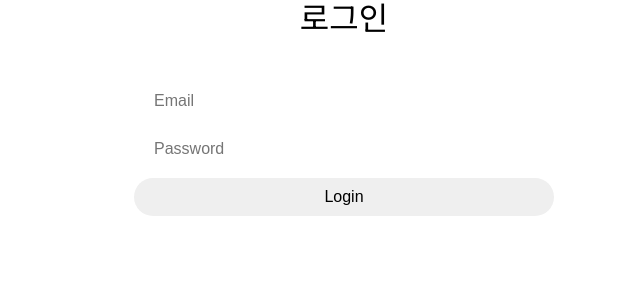
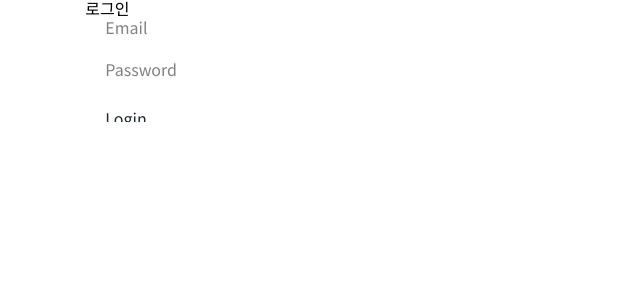
Before and after one commit to Dev-FE-3/toy-project2-team2, a React (Vite) app: page /login in a window 1280 px wide. Shown: the top 300 px of the page, without its empty margins (296-936 px from the left). Built offline with nearby package versions, Linux system fonts and the light colour scheme; a web font is replaced by a local one.

Commit message:
Feat : login, title input component

```diff
--- a/src/pages/login/Login.jsx
+++ b/src/pages/login/Login.jsx
@@ -4,41 +4,13 @@ import { signInWithEmailAndPassword } from "firebase/auth";
 import { FirebaseError } from "@firebase/util";
 import { useNavigate } from "react-router-dom";
 import { useState } from "react";
+import Input from "../../shared/components/input/LoginInput";
 
-const Title = styled.h1`
-  font-size: 32px;
-`;
+const Title = styled.h1``;
 
-const Wrapper = styled.div`
-  height: 100%;
-  display: flex;
-  flex-direction: column;
-  align-items: center;
-  width: 420px;
-`;
+const Wrapper = styled.div``;
 
-const Form = styled.form`
-  margin-top: 50px;
-  margin-bottom: 10px;
-  display: flex;
-  flex-direction: column;
-  gap: 10px;
-  width: 100%;
-`;
-
-const Input = styled.input`
-  padding: 10px 20px;
-  border-radius: 50px;
-  border: none;
-  width: 100%;
-  font-size: 16px;
-  &[type="submit"] {
-    cursor: pointer;
-    &:hover {
-      opacity: 0.8;
-    }
-  }
-`;
+const Form = styled.form``;
 
 const Error = styled.span`
   font-weight: 600;
--- a/src/shared/components/ProtectedRoute.jsx
+++ b/src/shared/components/ProtectedRoute.jsx
@@ -1,7 +1,6 @@
 import { Navigate } from "react-router-dom";
 import { auth } from "../../firebase";
 
-// eslint-disable-next-line react/prop-types
 const ProtectedRoute = ({ children }) => {
   const user = auth.currentUser;
   return user === null ? <Navigate to="/login" /> : children;
--- /dev/null
+++ b/src/shared/components/input/LoginInput.js
@@ -0,0 +1,19 @@
+import { styled } from "styled-components";
+
+const Input = styled.input`
+  padding: 10px 20px;
+  border-radius: 50px;
+  border: none;
+  width: 100%; /* 부모 요소의 너비에 맞게 100%로 설정 */
+  height: 22px; /* 원하는 높이로 고정 */
+  font-size: 16px;
+  margin-bottom: 20px;
+  color: var(--text-primary);
+  &::placeholder {
+    color: var(--text-disabled); /* 입력 전 placeholder 색상 */
+  }
+  align-self: stretch;
+  box-sizing: border-box; /* padding과 border를 포함하여 총 크기 계산 */
+`;
+
+export default Input;
--- a/src/shared/components/styles/GlobalStyle.jsx
+++ b/src/shared/components/styles/GlobalStyle.jsx
@@ -1,6 +1,6 @@
-import { createGlobalStyle } from 'styled-components'
-import reset from 'styled-reset'
-import './fonts.css'
+import { createGlobalStyle } from "styled-components";
+import reset from "styled-reset";
+import "./fonts.css";
 
 const GlobalStyle = createGlobalStyle`
 	:root {
@@ -10,7 +10,9 @@ const GlobalStyle = createGlobalStyle`
 
 		/* background-color */
 		--background-color: #EEE;
+		--background-color-3: #F9F9F9;
 		--disabled: #D9D9D9;
+		--white: #FFF;
 
 		/* text-color */
 		--text-primary: #1E2A2E;
@@ -31,16 +33,20 @@ const GlobalStyle = createGlobalStyle`
 	button {
     border: none;
     cursor: pointer;
-  }
+    }
 
 	a {
     text-decoration: none;
 		color: var(--text-disabled);
-  }
+    }
 
 	body {
 		font-family: 'Noto Sans KR', sans-serif;
 	}
-`
 
-export default GlobalStyle
+	input {
+    all: unset; // 기본 스타일 제거
+    }
+`;
+
+export default GlobalStyle;
```
Also changed, not shown: eslint.config.js (+18 -17 lines), src/shared/components/input/Input.jsx (added, +50 -0 lines).
